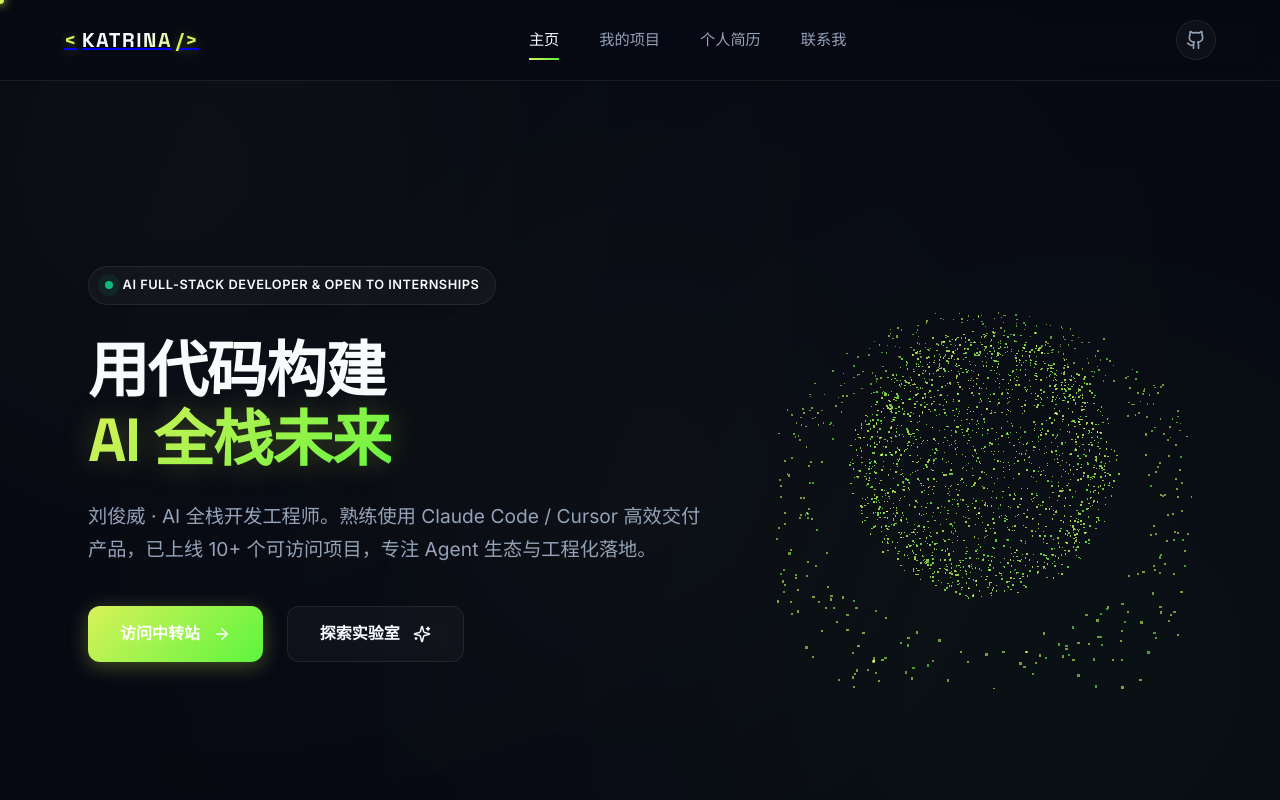
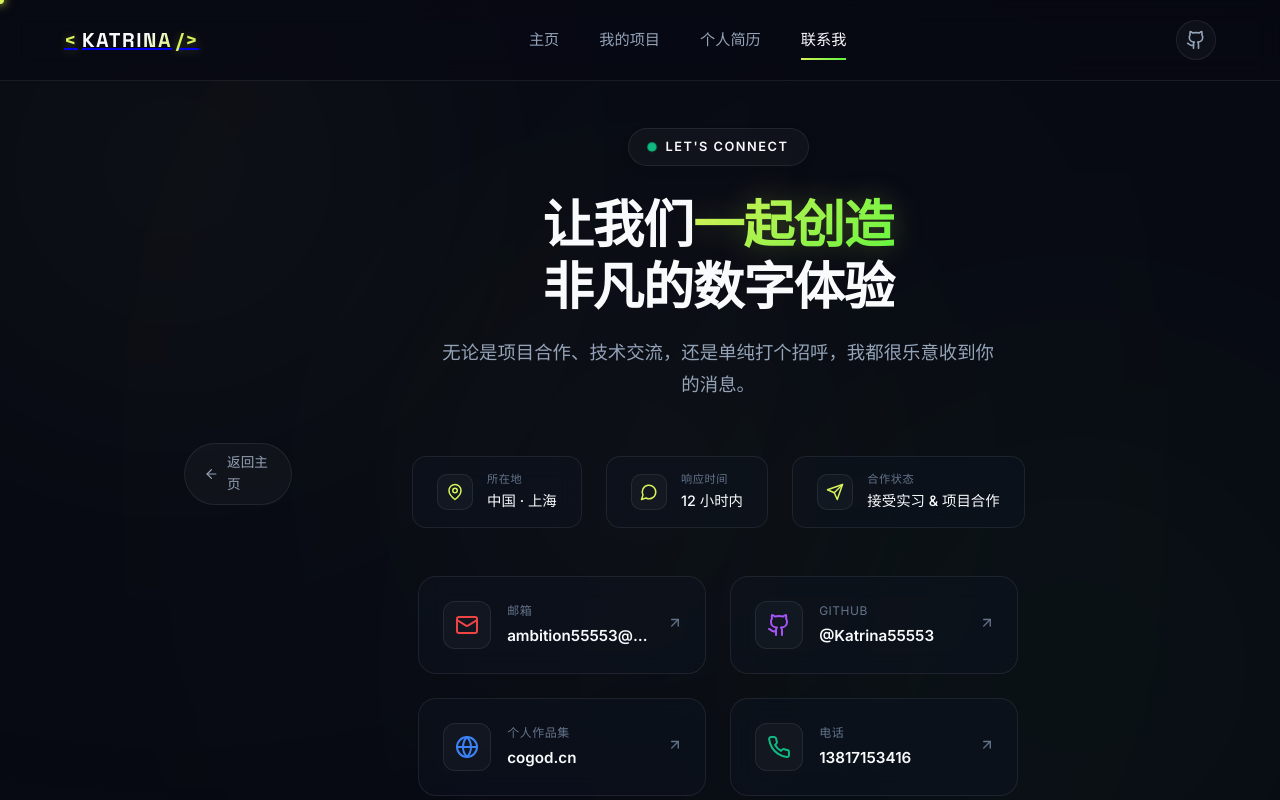
Before and after one commit to Katrina55553/My-Site, a React (Vite) app: page /#/contact in a window 1280 px wide. Before the commit this address led to /. Shown: the top 800 px of the page. Built offline with nearby package versions, Linux system fonts and the light colour scheme.

Commit message:
feat: move Contact to standalone /contact route with back link

```diff
--- a/src/App.jsx
+++ b/src/App.jsx
@@ -52,9 +52,6 @@ function HomePage({ hue, setHue, glow, setGlow, activeSection, setActiveSection
       </Suspense>
       <Suspense fallback={<SectionFallback />}>
         <Terminal />
-      </Suspense>
-      <Suspense fallback={<SectionFallback />}>
-        <Contact />
       </Suspense>
     </main>
   )
@@ -147,6 +144,16 @@ export default function App() {
             </SubPage>
           }
         />
+        <Route
+          path="/contact"
+          element={
+            <SubPage>
+              <Suspense fallback={<SectionFallback />}>
+                <Contact />
+              </Suspense>
+            </SubPage>
+          }
+        />
         {/* 兜底：未匹配路由重定向到首页 */}
         <Route path="*" element={<Navigate to="/" replace />} />
       </Routes>
--- a/src/components/Contact.jsx
+++ b/src/components/Contact.jsx
@@ -1,8 +1,9 @@
-import { Mail, Github, ArrowUp, MapPin, MessageCircle, Send, Globe, Phone } from 'lucide-react'
+import { Mail, Github, ArrowUp, MapPin, MessageCircle, Send, Globe, Phone, ArrowLeft } from 'lucide-react'
+import { Link } from 'react-router-dom'
 
 const CONTACTS = [
   { icon: Mail, label: '邮箱', value: 'ambition55553@gmail.com', href: 'mailto:ambition55553@gmail.com', color: '#ef4444' },
-  { icon: Github, label: 'GitHub', value: '@ambition55553', href: 'https://github.com/ambition55553', color: '#a855f7' },
+  { icon: Github, label: 'GitHub', value: '@Katrina55553', href: 'https://github.com/Katrina55553', color: '#a855f7' },
   { icon: Globe, label: '个人作品集', value: 'cogod.cn', href: 'https://cogod.cn', color: '#3b82f6' },
   { icon: Phone, label: '电话', value: '13817153416', href: 'tel:13817153416', color: '#10b981' },
 ]
@@ -16,6 +17,10 @@ const QUICK_INFO = [
 export default function Contact() {
   return (
     <section id="contact" className="contact-section">
+      <Link to="/" className="back-link">
+        <ArrowLeft size={18} />
+        <span>返回主页</span>
+      </Link>
       <div className="contact-inner">
         <div className="contact-header">
           <span className="contact-badge">
@@ -76,12 +81,6 @@ export default function Contact() {
             )
           })}
         </div>
-
-        {/* 回到顶部 */}
-        <a href="#hero" className="back-to-top">
-          <ArrowUp size={20} />
-          <span>回到顶部</span>
-        </a>
       </div>
     </section>
   )
--- a/src/components/Navbar.jsx
+++ b/src/components/Navbar.jsx
@@ -5,7 +5,7 @@ const NAV_ITEMS = [
   { id: 'hero', label: '主页', path: '/' },
   { id: 'projects', label: '我的项目', path: '/projects' },
   { id: 'resume', label: '个人简历', path: '/resume' },
-  { id: 'contact', label: '联系我', path: '/', hash: 'contact' },
+  { id: 'contact', label: '联系我', path: '/contact' },
 ]
 
 export default function Navbar({ activeSection }) {
```
